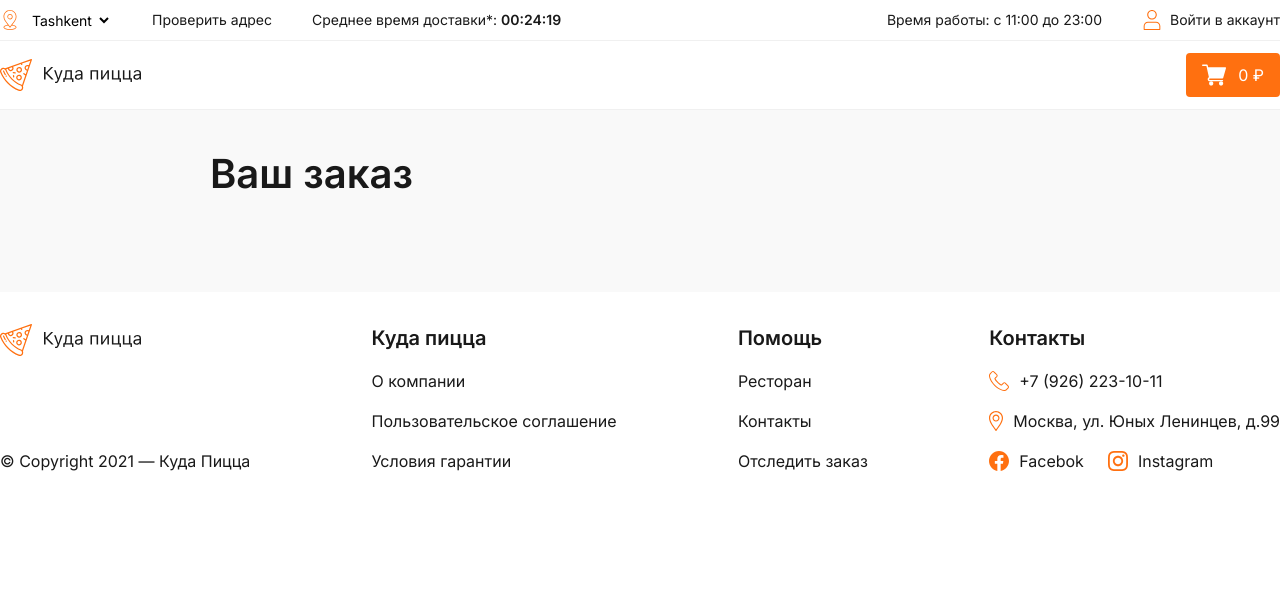
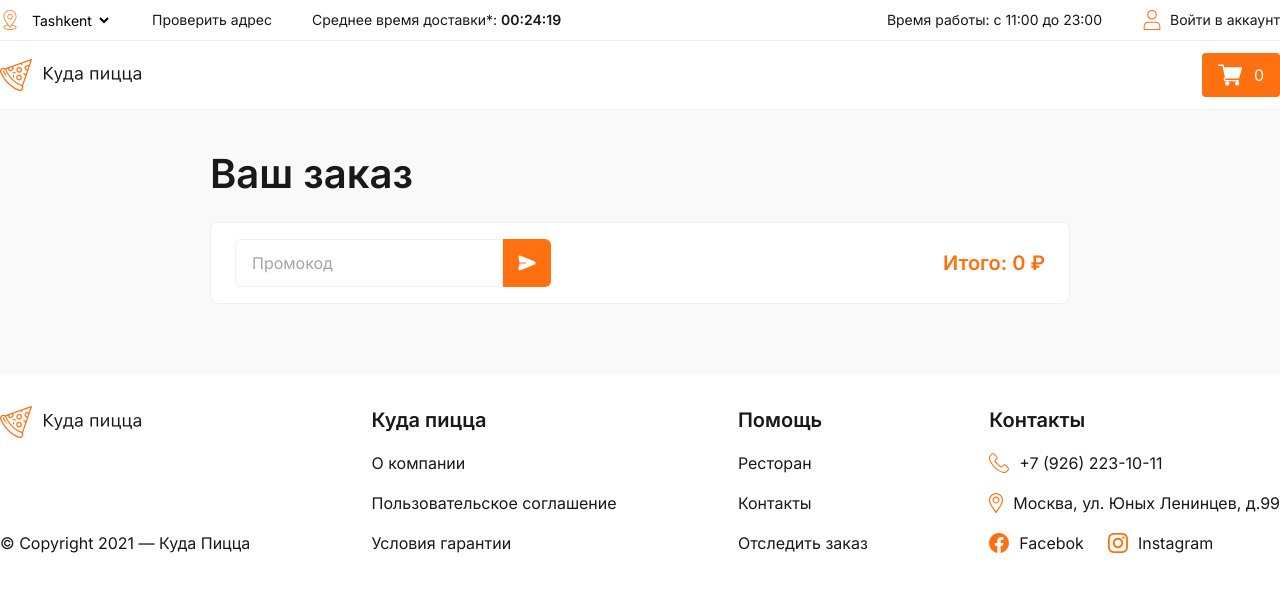
Before and after one commit to mukhammadjcn/pizza, a Vue app: page /cart in a window 1280 px wide. Shown: the top 592 px of the page. Built offline with nearby package versions, Linux system fonts and the light colour scheme.

Commit message:
add promocode added

```diff
--- a/src/components/TheHeader.vue
+++ b/src/components/TheHeader.vue
@@ -174,7 +174,7 @@
             </clipPath>
           </defs>
         </svg>
-        <div class="cart__text">{{ totalSum }} ₽</div>
+        <div class="cart__text">{{ quantity }}</div>
       </div>
     </div>
   </div>
@@ -184,8 +184,8 @@
 export default {
   name: "TheHeader",
   computed: {
-    totalSum() {
-      return this.$store.getters.totalSum;
+    quantity() {
+      return this.$store.getters.quantity;
     },
   },
 };
--- a/src/store/index.js
+++ b/src/store/index.js
@@ -75,6 +75,8 @@ export default createStore({
     },
     cart: [],
     totalSum: 0,
+    withDiscount: 0,
+    quantity: 0,
   },
   getters: {
     products(state) {
@@ -85,6 +87,12 @@ export default createStore({
     },
     totalSum(state) {
       return state.totalSum;
+    },
+    withDiscount(state) {
+      return state.withDiscount;
+    },
+    quantity(state) {
+      return state.quantity;
     },
   },
   mutations: {
@@ -110,6 +118,7 @@ export default createStore({
         state.cart.push(newItem);
         state.totalSum += product.price;
       }
+      state.quantity++;
     },
     plusProduct(state, payload) {
       const product = payload;
@@ -120,6 +129,7 @@ export default createStore({
       if (state.cart[productIndex].qty < 10) {
         state.cart[productIndex].qty++;
         state.totalSum += product.price;
+        state.quantity++;
       } else {
         alert("You can only order 10 for 1 item");
       }
@@ -133,9 +143,13 @@ export default createStore({
       if (state.cart[productIndex].qty > 1) {
         state.cart[productIndex].qty--;
         state.totalSum -= product.price;
+        state.quantity--;
       } else {
         alert("You have to order at least 1 item");
       }
+    },
+    discount(state) {
+      state.withDiscount = state.totalSum - state.totalSum / 4;
     },
   },
   actions: {
@@ -157,6 +171,9 @@ export default createStore({
       );
       context.commit("minusProduct", product);
     },
+    discount(context) {
+      context.commit("discount");
+    },
   },
   modules: {},
 });
--- a/src/views/TheCart.vue
+++ b/src/views/TheCart.vue
@@ -13,6 +13,48 @@
           :qty="item.qty"
         />
       </div>
+      <div class="cart__sum">
+        <div class="cart__promocode">
+          <input type="text" placeholder="Промокод" v-model="promocode" />
+          <button @click="usePromo">
+            <svg
+              width="18"
+              height="18"
+              viewBox="0 0 18 18"
+              fill="none"
+              xmlns="http://www.w3.org/2000/svg"
+            >
+              <g clip-path="url(#clip0_4898_4078)">
+                <path
+                  d="M16.6875 7.46641L2.60474 1.70992C2.01145 1.46739 1.34119 1.57408 0.855567 1.98823C0.369941 2.40244 0.166828 3.04066 0.325555 3.65378L1.57905 8.49621H7.7163C7.99871 8.49621 8.2277 8.72175 8.2277 8.99999C8.2277 9.27819 7.99874 9.50377 7.7163 9.50377H1.57905L0.325555 14.3462C0.166828 14.9593 0.369907 15.5975 0.855567 16.0117C1.34218 16.4267 2.01251 16.5321 2.60477 16.29L16.6875 10.5336C17.3287 10.2715 17.727 9.68384 17.727 8.99999C17.727 8.31613 17.3287 7.72846 16.6875 7.46641Z"
+                  fill="white"
+                />
+              </g>
+              <defs>
+                <clipPath id="clip0_4898_4078">
+                  <rect
+                    width="17.4545"
+                    height="17.4545"
+                    fill="white"
+                    transform="translate(0.272461 0.272705)"
+                  />
+                </clipPath>
+              </defs>
+            </svg>
+          </button>
+        </div>
+        <div class="cart__sumTotal">
+          <span class="cart_withoutDiscount">
+            Итого:
+            <span :class="discount ? 'discount-active' : ''"
+              >{{ sumTotal }} ₽</span
+            >
+          </span>
+          <span class="cart_withDiscount" v-show="withDiscount > 0">
+            {{ withDiscount }} ₽
+          </span>
+        </div>
+      </div>
     </div>
   </div>
 </template>
@@ -21,9 +63,37 @@
 import TheCartItem from "../components/TheCartItem.vue";
 export default {
   components: { TheCartItem },
+  data() {
+    return {
+      promocode: "",
+    };
+  },
+  methods: {
+    usePromo() {
+      // console.log(this.$store.getters.sumTotal);
+      if (this.promocode == "Mukhammadjon") {
+        if (this.$store.getters.totalSum >= 1199) {
+          alert("You get 25% discount super");
+          this.$store.dispatch("discount");
+        } else {
+          alert("In order to get diskount you should buy more 1199 ₽");
+        }
+        this.promocode = "";
+      } else {
+        alert("Please enter enter valid Promocode");
+        this.promocode = "";
+      }
+    },
+  },
   computed: {
     cart() {
       return this.$store.getters.cart;
+    },
+    sumTotal() {
+      return this.$store.getters.totalSum;
+    },
+    withDiscount() {
+      return this.$store.getters.withDiscount;
     },
   },
 };
@@ -45,5 +115,65 @@ export default {
     color: #191919;
     margin-bottom: 24px;
   }
+
+  &__sum {
+    display: flex;
+    align-items: center;
+    justify-content: space-between;
+    padding: 16px 24px;
+    background: #ffffff;
+    border: 1px solid #f0f0f0;
+    border-radius: 8px;
+  }
+
+  &__promocode {
+    display: flex;
+    align-items: center;
+    input {
+      height: 48px;
+      padding: 12px 16px;
+      font-weight: 400;
+      font-size: 16px;
+      line-height: 22px;
+      border: 1px solid #f0f0f0;
+      border-radius: 6px 0 0 6px;
+      outline: none;
+      &::placeholder {
+        color: #a5a5a5;
+      }
+    }
+
+    button {
+      height: 48px;
+      width: 48px;
+      display: flex;
+      align-items: center;
+      justify-content: center;
+      background: #ff7010;
+      border-radius: 0 6px 6px 0;
+      border: none;
+      cursor: pointer;
+    }
+  }
+
+  &__sumTotal {
+    font-weight: 600;
+    font-size: 20px;
+    line-height: 28px;
+    color: #ff7010;
+  }
+
+  &_withDiscount {
+    margin-left: 8px;
+    color: #e74a4a;
+    transition: 0.2s ease-in-out;
+  }
+
+  .discount-active {
+    color: #a5a5a5;
+    text-decoration: line-through;
+    font-size: 18px;
+    transition: 0.2s ease-in-out;
+  }
 }
 </style>
```
